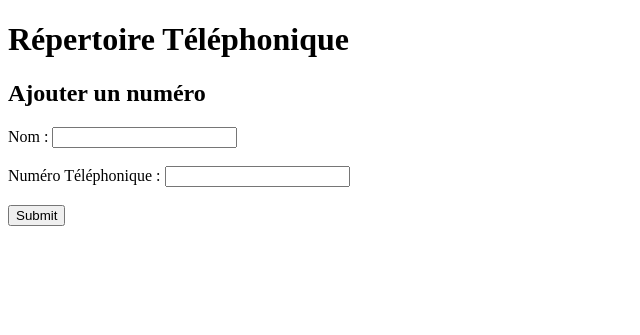
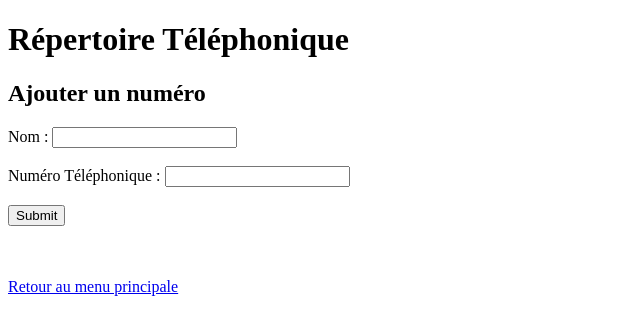
Before and after one commit to JackyYC/R-pertoire-t-l-phonique, a Flask app: page /Add in a window 1280 px wide. Shown: the top 335 px of the page, without its empty margins (0-640 px from the left). Run offline with Flask 2, Linux system fonts and the light colour scheme; some libraries are stand-ins or nearby versions.

Commit message:
Add files via upload

```diff
--- a/templates/Add.html
+++ b/templates/Add.html
@@ -1,20 +1,23 @@
 <!DOCTYPE html>
 <html>
+
 <head>
 	<meta charset="utf-8">
 	<meta name="viewport" content="width=device-width">
 	<title>Répertoire Téléphonique</title>
-    <link href="C:\Users\Megaport\Desktop\Reposit\Répertoire Téléphonique\static\style.css" rel="stylesheet" type="text/css" />
+	<link href="../static/style.css" rel="stylesheet" type="text/css" />
 </head>
+
 <body>
 	<h1>Répertoire Téléphonique</h1>
 	<h2>Ajouter un numéro</h2>
-    <form action="/action_page.php">
+	<form action="http://localhost:5000/EndAdd" method="post" enctype="multipart/form-data">
 		<label for="name">Nom :</label>
       <input type="text" id="name" name="name"><br><br>
       <label for="number">Numéro Téléphonique :</label>
       <input type="text" id="number" name="number"><br><br>
       <input type="submit" value="Submit">
 	</form>
+	<p><br><br><a href="http://localhost:5000/">Retour au menu principale</a></p>
   </body>
 </html>
```
Lines whose indentation alone changed are shown as unchanged.
